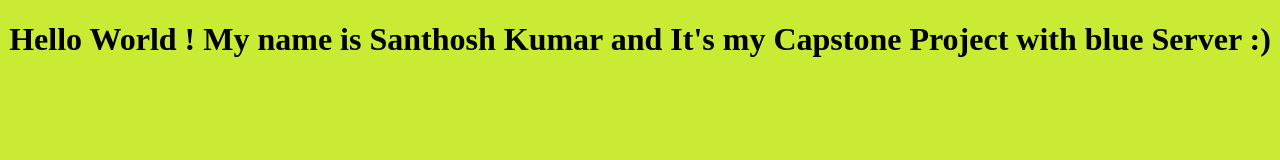
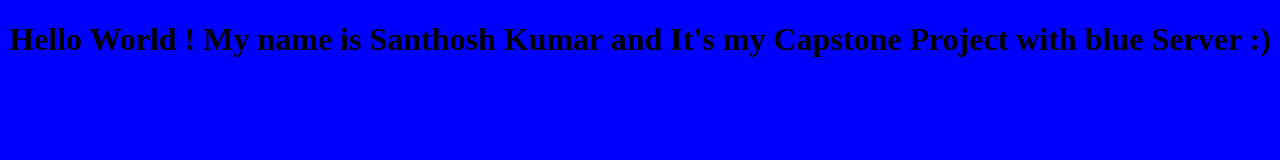
Before and after one commit to santhosh218/Cap-GreenBlue, a plain HTML site: page Blue/index.html in a window 1280 px wide. Drawn offline with Linux system fonts and the light colour scheme.

Commit message:
Update index.html

```diff
--- a/Blue/index.html
+++ b/Blue/index.html
@@ -3,7 +3,7 @@
 <head>
 	<title>Udacity Cloud DevOps Engineer Nanodegree Program</title>
 </head>
-<body style="background-color: #c9eb34; text-align: center">
+<body style="background-color: Blue; text-align: center">
 	<h1>Hello World ! My name is <strong>Santhosh Kumar</strong> and It's my Capstone Project with blue Server :) </h1>
 </body>
 </html>
```
